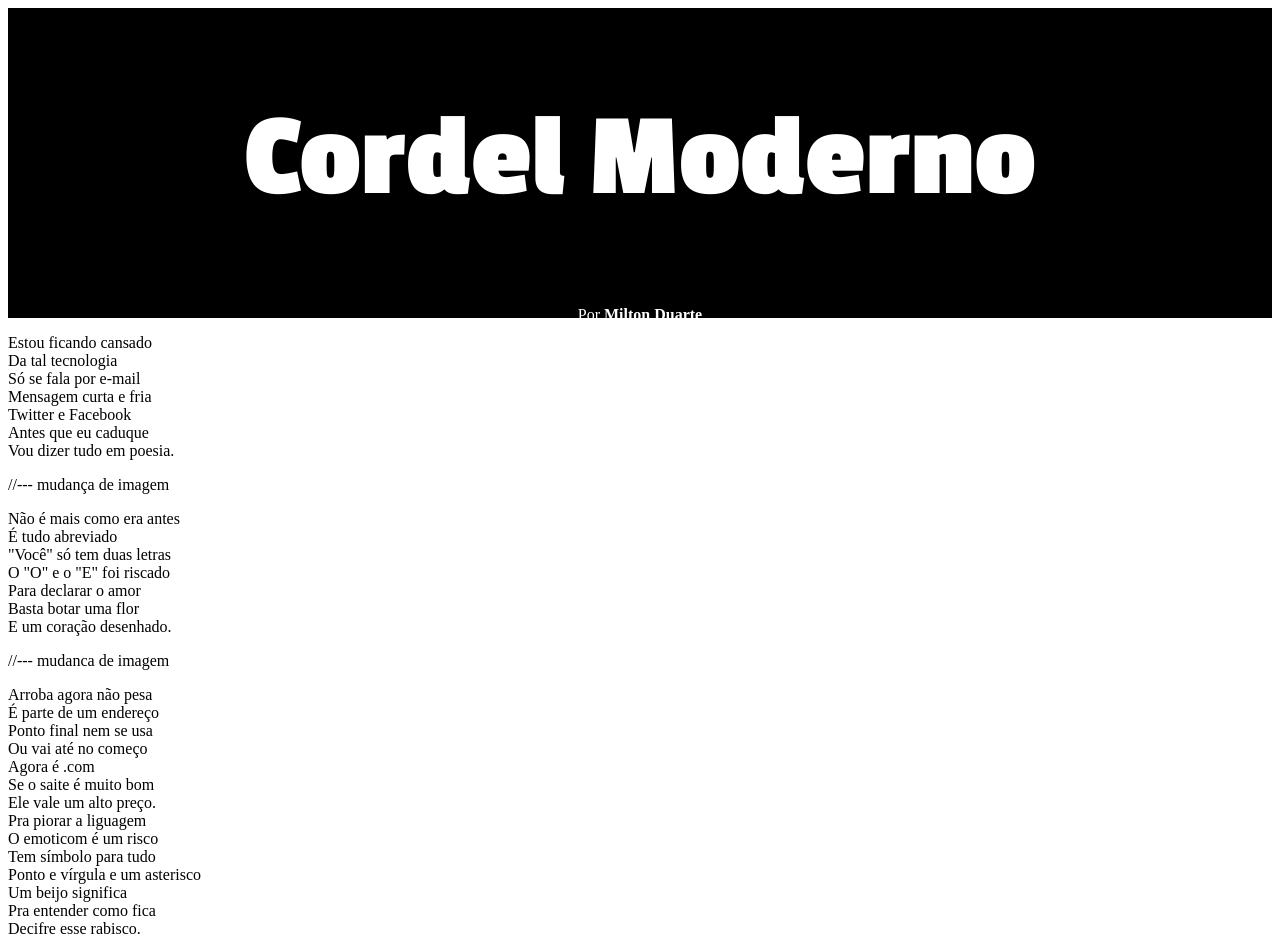
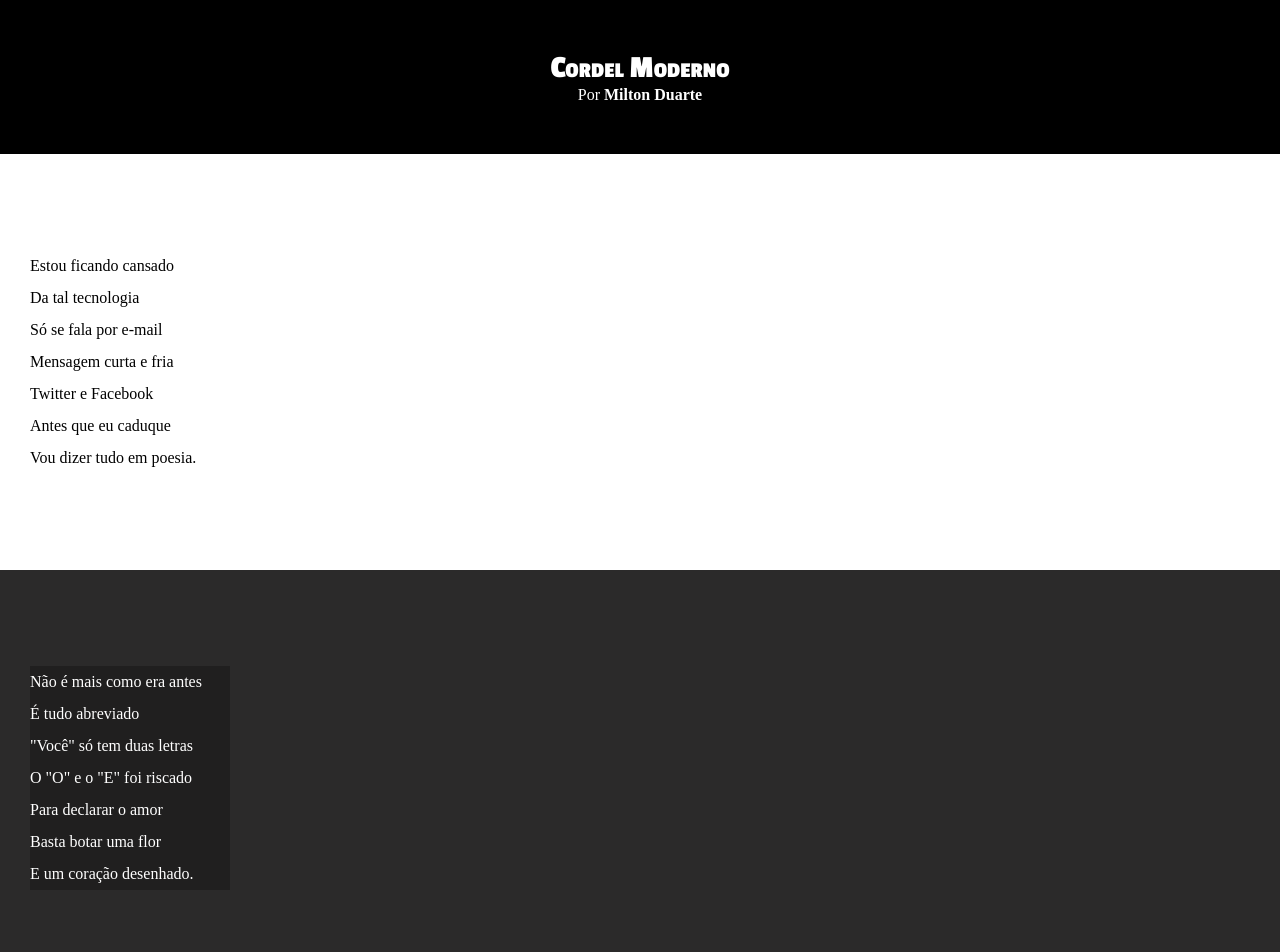
Before and after one commit to cauatonon/Cordel-Moderno, a plain HTML site: page index.html in a window 1280 px wide. Shown: the top 952 px of the page. Drawn offline with Linux system fonts and the light colour scheme.

Commit message:
Improving the website :)

```diff
--- a/index.html
+++ b/index.html
@@ -15,7 +15,7 @@
     </header>
 
 
-    <section>
+    <section class="fundobranco">
         <p>
             Estou ficando cansado <br>
             Da tal tecnologia <br>
@@ -27,9 +27,8 @@
         </p>
     </section>
 
-    //--- mudança de imagem
 
-    <section>
+    <section class="paralax">
         <p>
             Não é mais como era antes <br>
             É tudo abreviado <br>
@@ -41,9 +40,9 @@
         </p>
     </section>
 
-    //--- mudanca de imagem
 
-    <section>
+
+    <section class="fundobranco">
         <p>
             Arroba agora não pesa <br>
             É parte de um endereço <br>
@@ -61,10 +60,7 @@
             Decifre esse rabisco.
         </p>
     </section>
-
-    //--- mudanca de imagem
-
-    <section>
+    <section class="paralax">
         <p>
             Tenho saudade das cartas <br>
             Escritas com a própria mão <br>
@@ -75,10 +71,7 @@
             Nas linhas do coração.
         </p>
     </section>
-
-    //---
-
-    <section>
+    <section class="fundobranco">
         <p>
             Agora, escrevo e envio <br>
             Chegando na mesma hora <br>
--- a/style.css
+++ b/style.css
@@ -1,7 +1,12 @@
 @charset "UTF-8";
 @import url('https://fonts.googleapis.com/css2?family=Passion+One:wght@700&display=swap');
 
-
+head, body {
+    min-height: 100vh;
+    margin: 0px;
+    padding: 0px;
+    background-color: darkgray
+}
 
 
 
@@ -10,17 +15,60 @@ header {
     background-color: black;
     color: white;
     text-align: center;
-    height: 300px;
-    padding: 5px;
 }
 
 header h1 {
+    padding-top: 50px;
     font-family: 'Passion One', cursive;
-    font-size: 120px;
+    font-variant: small-caps;
+    margin: 0px;
+}
+
+header p {
+    padding-bottom: 50px;
+    margin: 0px
+}
+
+a {
+    text-decoration: none;
+    color: white;
+    font-weight: bolder;
+}
+
+a:hover {
+    text-decoration: underline;
+}
+
+section {
+    padding-top: 10vh;
+    padding-bottom: 10vh;
+    line-height: 2em;
+    padding-left: 30px;
+}
+
+section.paralax > p {
+    background-color: rgba(0, 0, 0, 0.253);
+    width: 200px;
 
 }
-header a {
-    text-decoration: none;
+
+.fundobranco {
+    background-color: white;
+    color: black;
+}
+
+.paralax {
+    background-color: rgb(43, 42, 42);
     color: white;
-    font-weight: bold;
 }
+
+
+
+
+
+footer {
+    background-color: black;
+    color: white;
+    text-align: center;
+    padding: 9px;
+}
```
